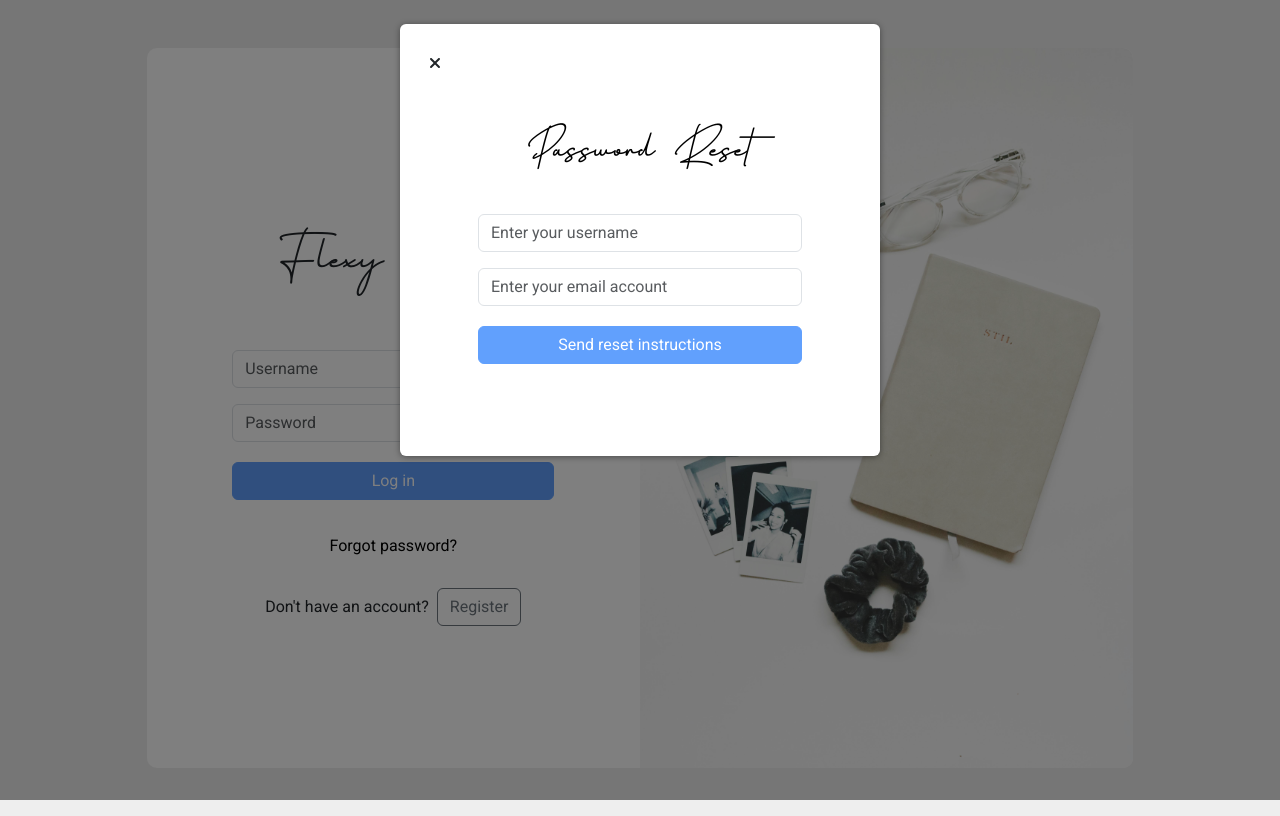
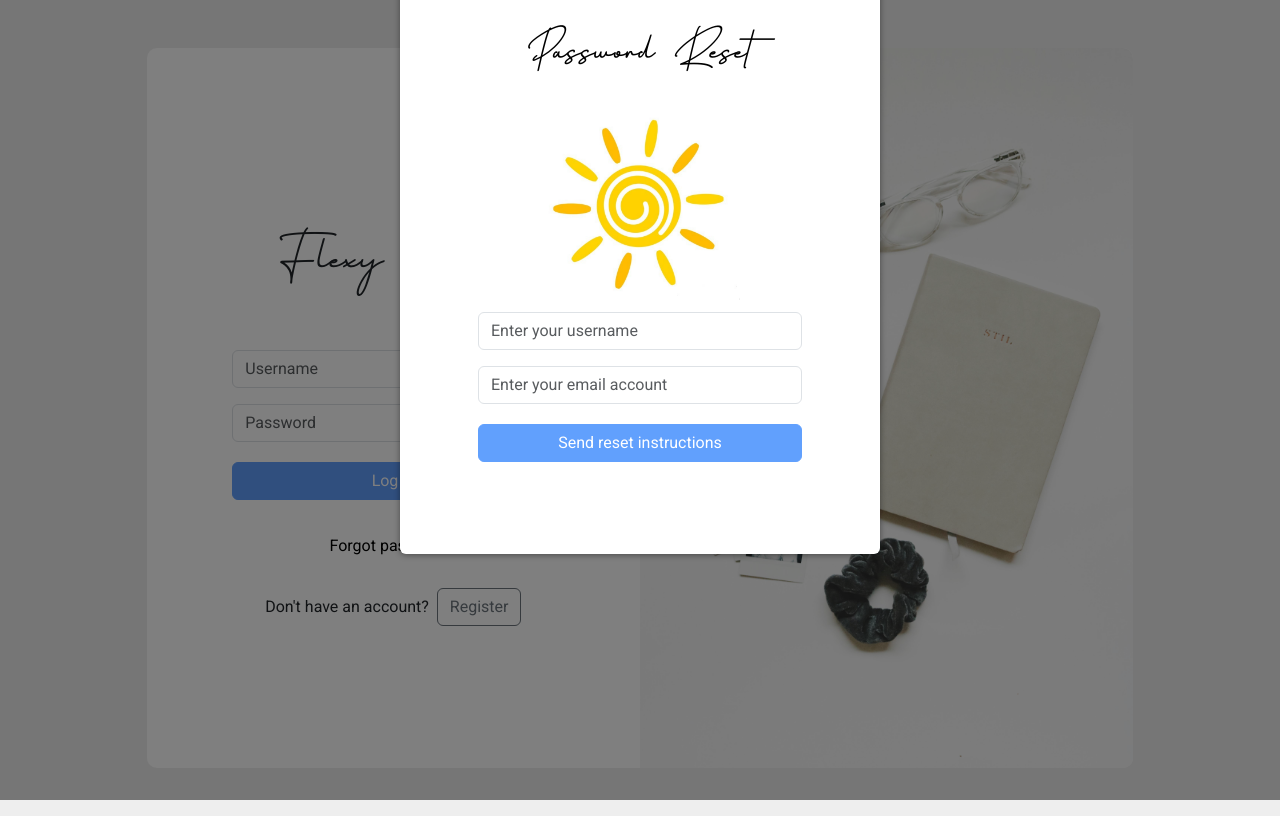
Before and after one commit to Elie-Soued/flexytasks, an Angular app: page / in a window 1280 px wide. Both pictures are taken after a click on the button "Forgot password?". Built offline with nearby package versions, Linux system fonts and the light colour scheme.

Commit message:
adding the picture to forgotpassword

```diff
--- a/src/app/views/landingpage/forgotpasswordmodal/forgotpasswordmodal.component.html
+++ b/src/app/views/landingpage/forgotpasswordmodal/forgotpasswordmodal.component.html
@@ -22,6 +22,10 @@
     </span>
 
     <span>Password Reset</span>
+
+    <div>
+      <img src="../../../../assets/sun2.jpg" width="200px" />
+    </div>
   </div>
 
   <form
```
Also changed, not shown: src/assets/sun2.jpg (added).
